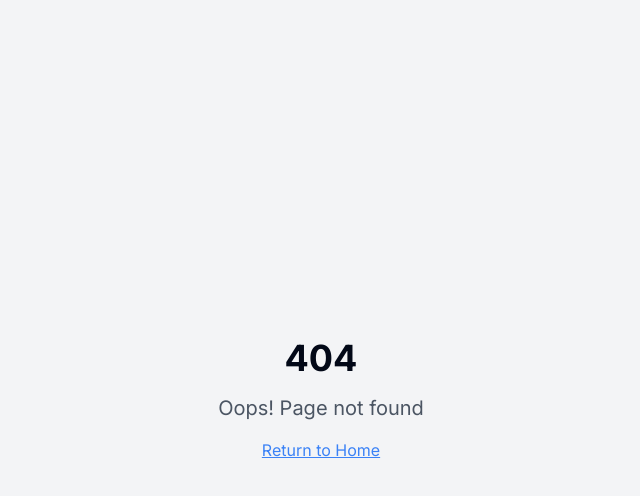
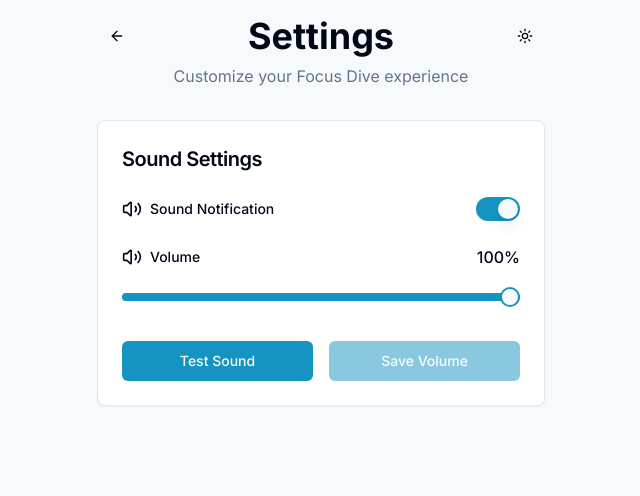
Before and after one commit to rafaelhdr/focus-dive-timer, a React (Vite) app: page /settings in a window 1280 px wide. Before the commit this address had no page. Shown: the top 496 px of the page, without its empty margins (319-959 px from the left). Built offline with nearby package versions, Linux system fonts and the light colour scheme.

Commit message:
feat: Add settings page
Implement a settings page with options for sound notification, volume control, and a test sound button.

```diff
--- a/src/App.tsx
+++ b/src/App.tsx
@@ -5,6 +5,7 @@ import { TooltipProvider } from "@/components/ui/tooltip";
 import { QueryClient, QueryClientProvider } from "@tanstack/react-query";
 import { BrowserRouter, Routes, Route } from "react-router-dom";
 import Index from "./pages/Index";
+import Settings from "./pages/Settings";
 import NotFound from "./pages/NotFound";
 import { ThemeProvider } from "./contexts/ThemeProvider";
 
@@ -19,6 +20,7 @@ const App = () => (
         <BrowserRouter>
           <Routes>
             <Route path="/" element={<Index />} />
+            <Route path="/settings" element={<Settings />} />
             {/* ADD ALL CUSTOM ROUTES ABOVE THE CATCH-ALL "*" ROUTE */}
             <Route path="*" element={<NotFound />} />
           </Routes>
--- a/src/hooks/useTimer.ts
+++ b/src/hooks/useTimer.ts
@@ -8,6 +8,7 @@ interface TimerSettings {
   focusDuration: number; // in minutes
   breakDuration: number; // in minutes
   enableSound: boolean;
+  volume?: number; // Sound volume (0 to 1)
 }
 
 export function useTimer() {
@@ -18,6 +19,7 @@ export function useTimer() {
     focusDuration: 25,
     breakDuration: 5,
     enableSound: true,
+    volume: 1,
   });
   const audioRef = useRef<HTMLAudioElement | null>(null);
   const intervalRef = useRef<number | null>(null);
@@ -25,7 +27,17 @@ export function useTimer() {
   // Initialize audio element
   useEffect(() => {
     audioRef.current = new Audio('/beep.mp3');
+    if (audioRef.current && settings.volume !== undefined) {
+      audioRef.current.volume = settings.volume;
+    }
   }, []);
+
+  // Update volume when settings change
+  useEffect(() => {
+    if (audioRef.current && settings.volume !== undefined) {
+      audioRef.current.volume = settings.volume;
+    }
+  }, [settings.volume]);
 
   // Timer logic
   useEffect(() => {
--- a/src/pages/Index.tsx
+++ b/src/pages/Index.tsx
@@ -1,9 +1,12 @@
 
 import React from 'react';
+import { Link } from 'react-router-dom';
 import Timer from '@/components/Timer';
 import TimerControls from '@/components/TimerControls';
 import SettingsPanel from '@/components/SettingsPanel';
 import ThemeToggle from '@/components/ThemeToggle';
+import { Button } from '@/components/ui/button';
+import { Settings as SettingsIcon } from 'lucide-react';
 import { useTimer } from '@/hooks/useTimer';
 
 const Index = () => {
@@ -21,7 +24,13 @@ const Index = () => {
   return (
     <div className="min-h-screen flex flex-col items-center justify-center bg-background p-4 transition-colors duration-300">
       <header className="mb-8 text-center relative w-full max-w-md">
-        <div className="absolute right-0 top-0">
+        <div className="absolute right-0 top-0 flex items-center gap-2">
+          <Link to="/settings">
+            <Button variant="ghost" size="icon">
+              <SettingsIcon className="h-5 w-5" />
+              <span className="sr-only">Settings</span>
+            </Button>
+          </Link>
           <ThemeToggle />
         </div>
         <h1 className="text-3xl md:text-4xl font-bold mb-2">Focus Dive</h1>
--- /dev/null
+++ b/src/pages/Settings.tsx
@@ -0,0 +1,140 @@
+
+import React, { useRef, useState } from 'react';
+import { Link } from 'react-router-dom';
+import { ArrowLeft, Volume2, Volume, VolumeX } from 'lucide-react';
+import { Button } from '@/components/ui/button';
+import { Switch } from '@/components/ui/switch';
+import { Slider } from '@/components/ui/slider';
+import { Label } from '@/components/ui/label';
+import { Card, CardContent, CardHeader, CardTitle } from '@/components/ui/card';
+import ThemeToggle from '@/components/ThemeToggle';
+import { useTimer } from '@/hooks/useTimer';
+import { toast } from 'sonner';
+
+const Settings = () => {
+  const { settings, updateSettings } = useTimer();
+  const { enableSound, volume = 1 } = settings;
+  const [currentVolume, setCurrentVolume] = useState(volume);
+  const audioRef = useRef<HTMLAudioElement | null>(null);
+
+  // Initialize audio element
+  React.useEffect(() => {
+    audioRef.current = new Audio('/beep.mp3');
+    if (audioRef.current) {
+      audioRef.current.volume = currentVolume;
+    }
+  }, []);
+
+  // Update audio volume when it changes
+  React.useEffect(() => {
+    if (audioRef.current) {
+      audioRef.current.volume = currentVolume;
+    }
+  }, [currentVolume]);
+
+  const handleVolumeChange = (values: number[]) => {
+    const newVolume = values[0];
+    setCurrentVolume(newVolume);
+  };
+
+  const handleSaveVolume = () => {
+    updateSettings({ volume: currentVolume });
+    toast.success('Volume settings saved');
+  };
+
+  const handleToggleSound = (enabled: boolean) => {
+    updateSettings({ enableSound: enabled });
+    toast.success(`Sound notifications ${enabled ? 'enabled' : 'disabled'}`);
+  };
+
+  const playTestSound = () => {
+    if (audioRef.current) {
+      audioRef.current.currentTime = 0;
+      audioRef.current.play().catch(err => console.error("Error playing sound:", err));
+    }
+  };
+
+  const getVolumeIcon = () => {
+    if (currentVolume === 0) return <VolumeX className="h-5 w-5" />;
+    if (currentVolume < 0.5) return <Volume className="h-5 w-5" />;
+    return <Volume2 className="h-5 w-5" />;
+  };
+
+  return (
+    <div className="min-h-screen flex flex-col items-center bg-background p-4 transition-colors duration-300">
+      <header className="mb-8 text-center relative w-full max-w-md">
+        <div className="absolute left-0 top-0">
+          <Link to="/">
+            <Button variant="ghost" size="icon">
+              <ArrowLeft className="h-5 w-5" />
+              <span className="sr-only">Back</span>
+            </Button>
+          </Link>
+        </div>
+        <div className="absolute right-0 top-0">
+          <ThemeToggle />
+        </div>
+        <h1 className="text-3xl md:text-4xl font-bold mb-2">Settings</h1>
+        <p className="text-muted-foreground">Customize your Focus Dive experience</p>
+      </header>
+
+      <div className="w-full max-w-md">
+        <Card>
+          <CardHeader>
+            <CardTitle className="text-xl">Sound Settings</CardTitle>
+          </CardHeader>
+          <CardContent className="space-y-6">
+            <div className="flex items-center justify-between">
+              <Label htmlFor="sound-toggle" className="flex items-center gap-2">
+                <Volume2 className="h-5 w-5" /> Sound Notification
+              </Label>
+              <Switch
+                id="sound-toggle"
+                checked={enableSound}
+                onCheckedChange={handleToggleSound}
+              />
+            </div>
+
+            <div className="space-y-2">
+              <div className="flex items-center justify-between">
+                <Label htmlFor="volume-slider" className="flex items-center gap-2">
+                  {getVolumeIcon()} Volume
+                </Label>
+                <span className="font-medium">{Math.round(currentVolume * 100)}%</span>
+              </div>
+              <Slider
+                id="volume-slider"
+                min={0}
+                max={1}
+                step={0.01}
+                value={[currentVolume]}
+                onValueChange={handleVolumeChange}
+                className="py-4"
+                disabled={!enableSound}
+              />
+            </div>
+
+            <div className="flex gap-4">
+              <Button
+                onClick={playTestSound}
+                className="flex-1"
+                disabled={!enableSound}
+              >
+                Test Sound
+              </Button>
+              <Button
+                onClick={handleSaveVolume}
+                className="flex-1"
+                disabled={!enableSound || volume === currentVolume}
+              >
+                Save Volume
+              </Button>
+            </div>
+          </CardContent>
+        </Card>
+      </div>
+    </div>
+  );
+};
+
+export default Settings;
```
